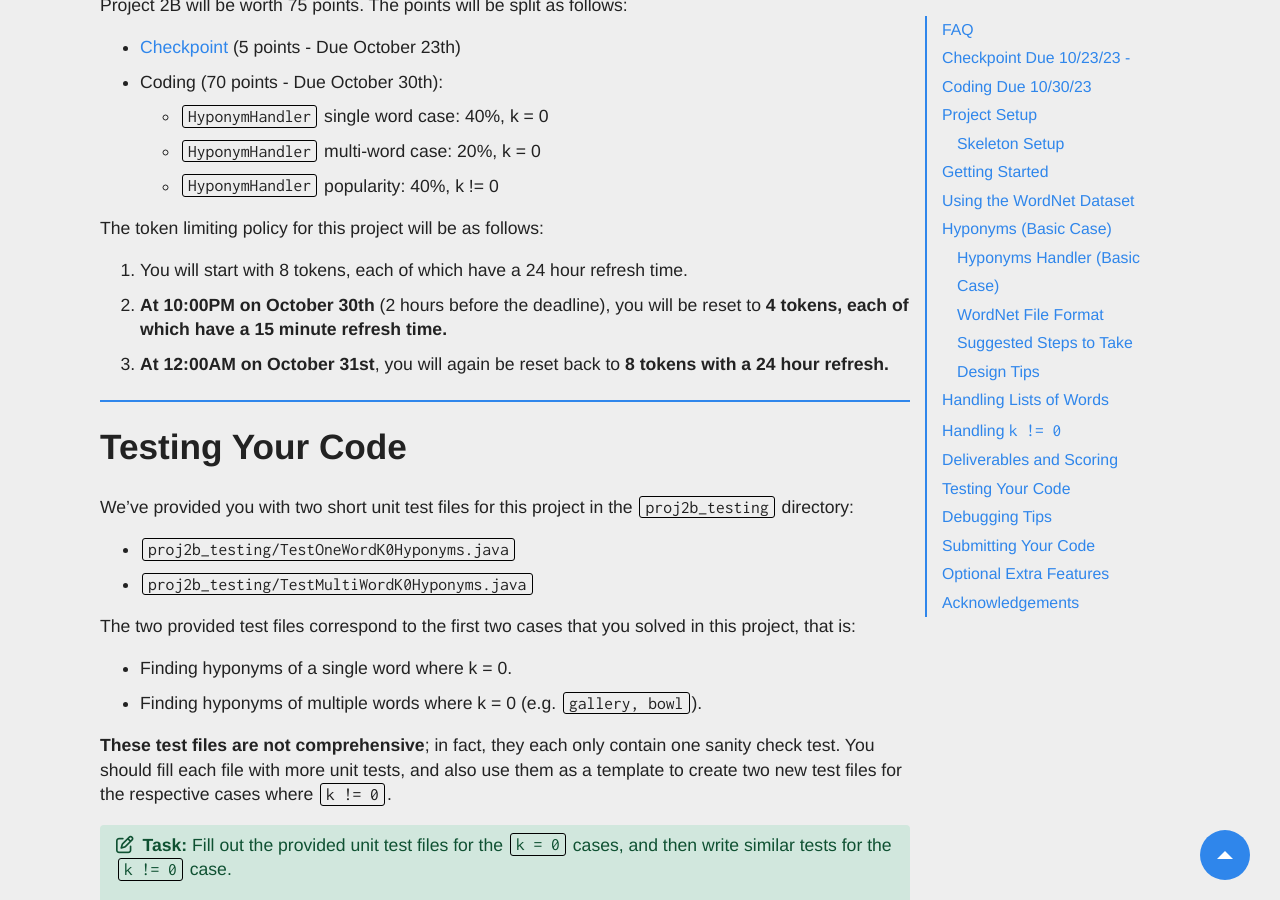
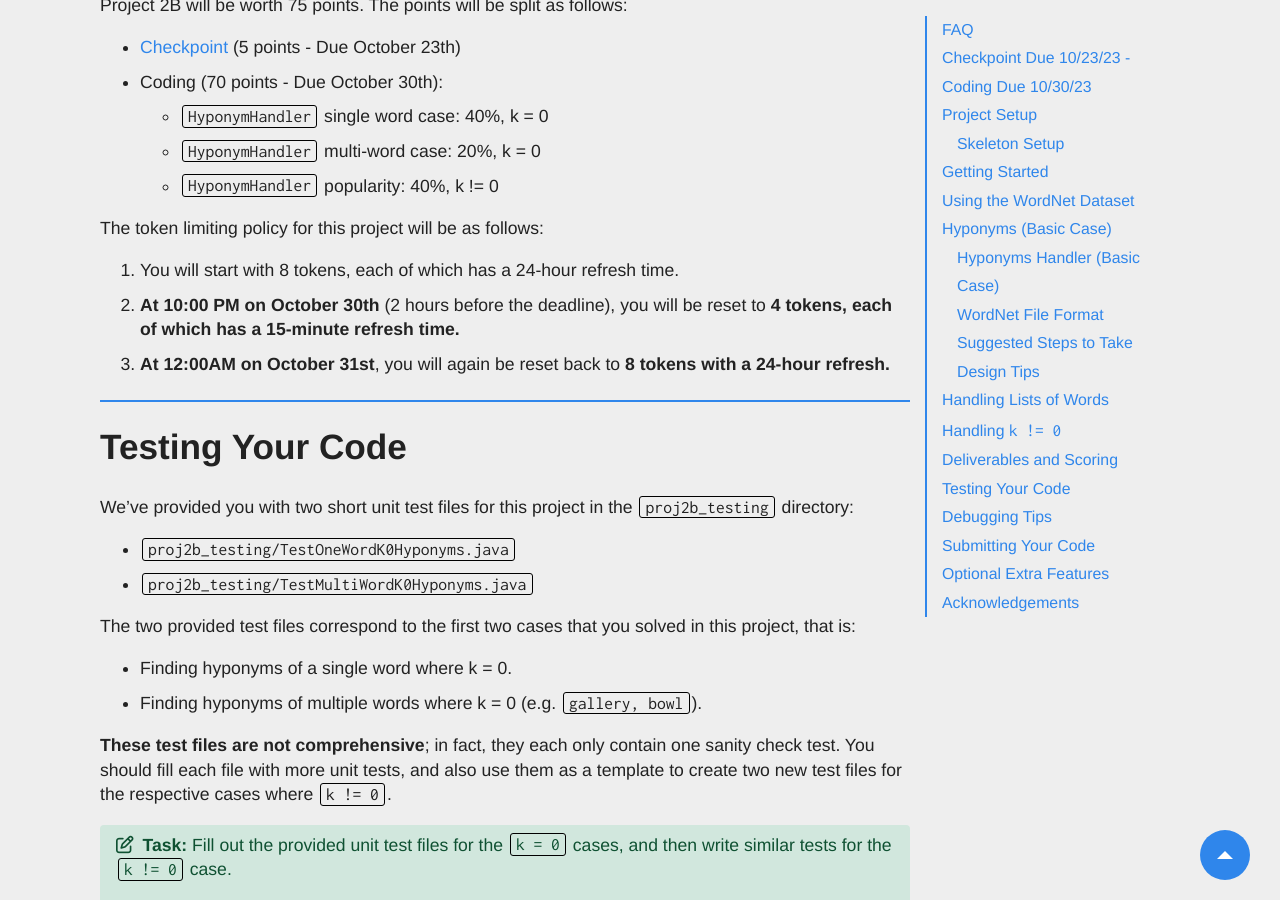
Before and after one commit to Berkeley-CS61B/website-fa23, a Jekyll site: the page built from materials/proj/proj2b/index.md, in a window 1280 px wide and 900 px high, scrolled down 13701 px. Built offline with Jekyll 4.4.1, drawn with Linux system fonts in a browser that asks for light colours; nearby versions of some CDN libraries; comment, search, counter and statistics services are not loaded.

Commit message:
Update index.md

```diff
--- a/materials/proj/proj2b/index.md
+++ b/materials/proj/proj2b/index.md
@@ -471,9 +471,9 @@ Project 2B will be worth 75 points. The points will be split as follows:
 
 The token limiting policy for this project will be as follows:
 
-1. You will start with 8 tokens, each of which have a 24 hour refresh time.
-2. **At 10:00PM on October 30th** (2 hours before the deadline), you will be reset to **4 tokens, each of which have a 15 minute refresh time.**
-3. **At 12:00AM on October 31st**, you  will again be reset back to **8 tokens with a 24 hour refresh.**
+1. You will start with 8 tokens, each of which has a 24-hour refresh time.
+2. **At 10:00 PM on October 30th** (2 hours before the deadline), you will be reset to **4 tokens, each of which has a 15-minute refresh time.**
+3. **At 12:00AM on October 31st**, you  will again be reset back to **8 tokens with a 24-hour refresh.**
 
 ## Testing Your Code
 
```
